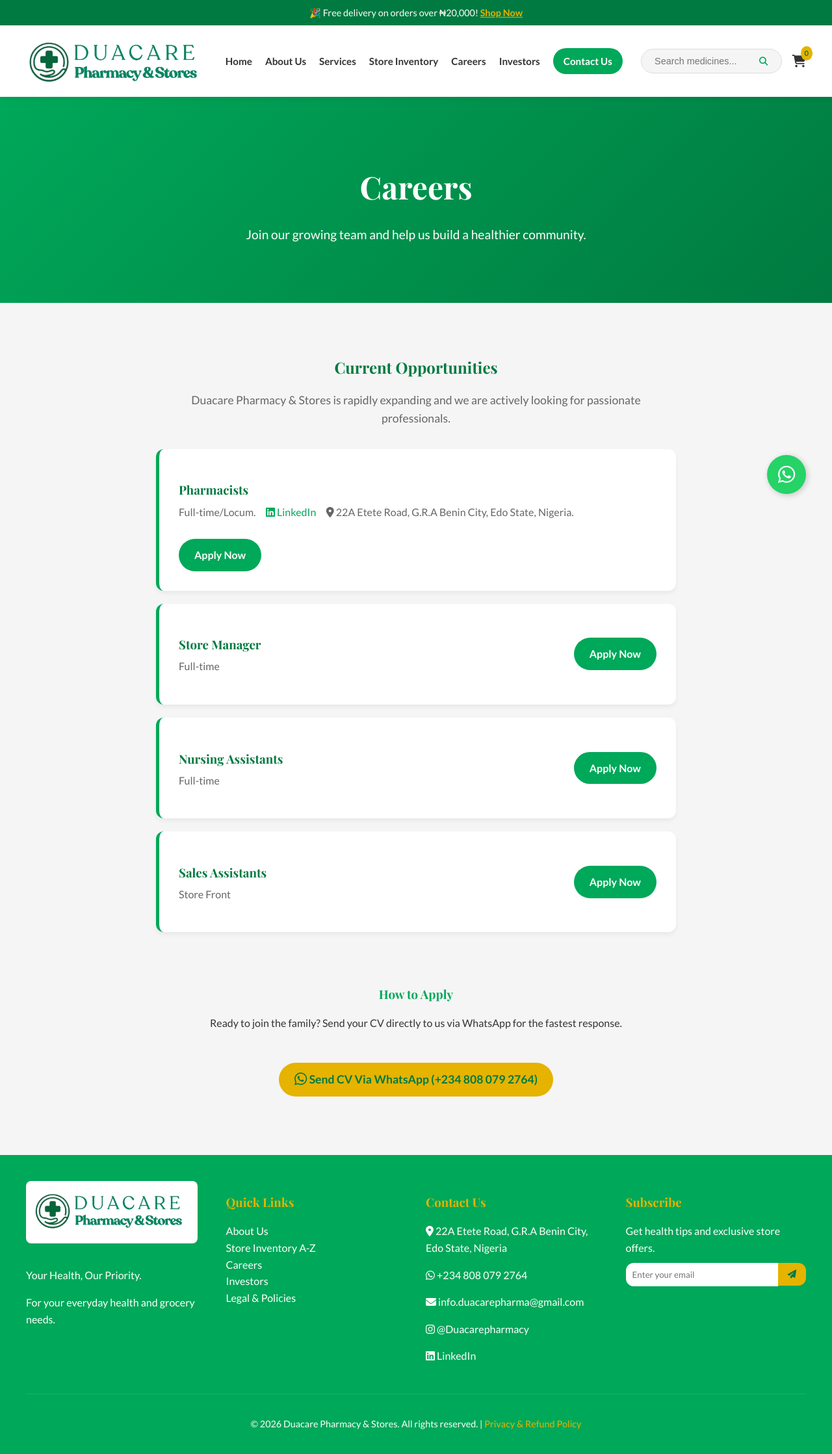
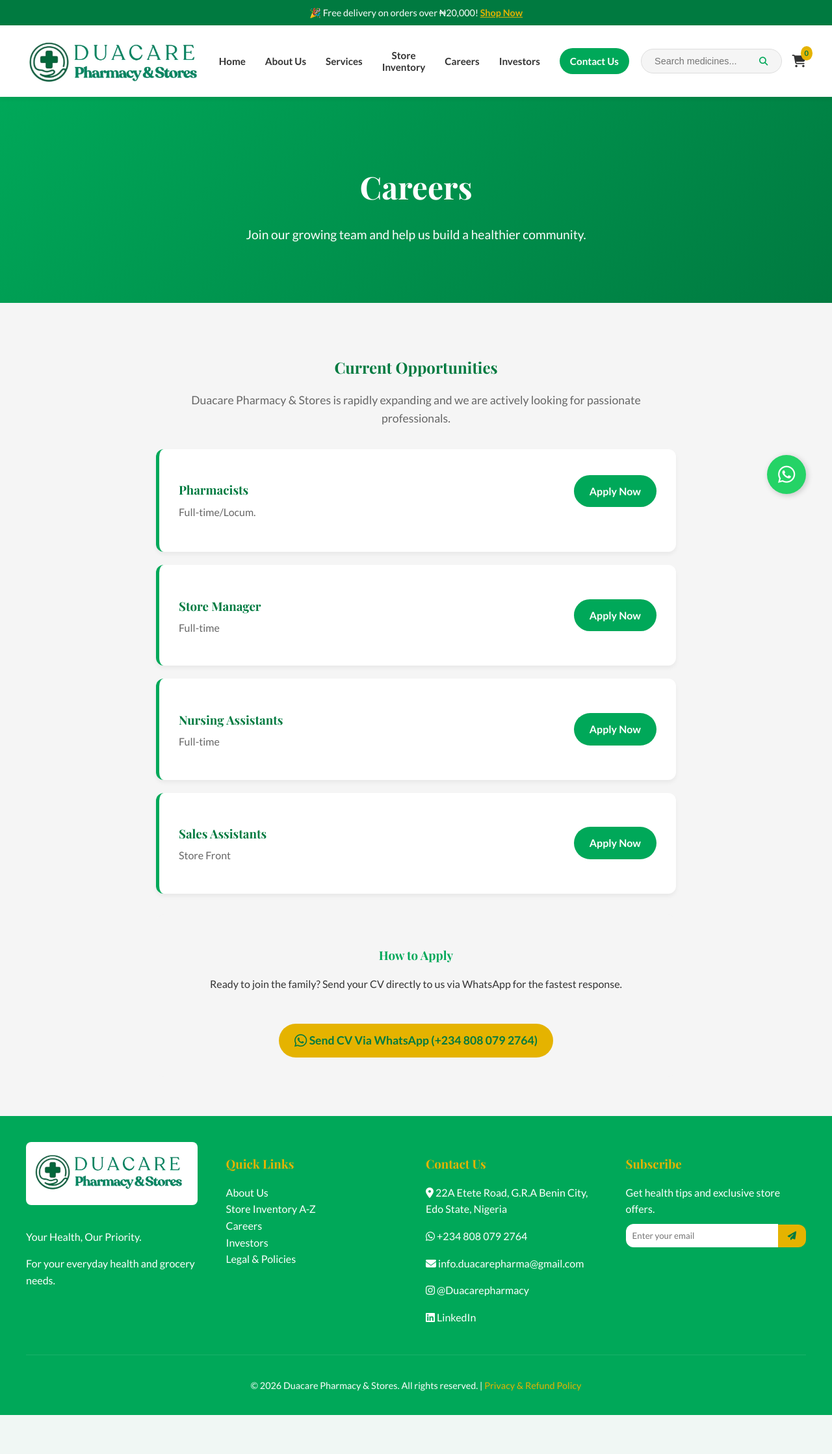
Before and after one commit to potecc/duacare-pharmacy, a Flask app: page /careers in a window 1280 px wide. Shown: the whole page at 65% size. After the commit the page ends 2177 px from the top, so only its background shows below. Run offline with Flask 3, Linux system fonts and the light colour scheme.

Commit message:
style: Clean up Careers layout & align Store Inventory nav spacing

```diff
--- a/pkg/static/style.css
+++ b/pkg/static/style.css
@@ -161,7 +161,8 @@
     list-style: none;
     margin: 0;
     padding: 0;
-    gap: 20px; /* Reduced gap from 30px to accommodate more items */
+    gap: 30px;
+    /* Restored to 30px since Store Inventory is on 2 lines */
     align-items: center;
     /* Perfectly sync vertical alignment */
     flex: 1;
@@ -172,7 +173,8 @@
 .navbar-menu li a {
     color: var(--text-primary);
     font-weight: 600;
-    font-size: 0.95rem; /* Reduced slightly to prevent wrapping */
+    font-size: 0.95rem;
+    /* Reduced slightly to prevent wrapping */
 }
 
 .navbar-menu li a:hover,
--- a/pkg/templates/base.html
+++ b/pkg/templates/base.html
@@ -64,7 +64,9 @@
                 <li><a href="{{ url_for('home') }}">Home</a></li>
                 <li><a href="{{ url_for('about') }}">About Us</a></li>
                 <li><a href="{{ url_for('services') }}">Services</a></li>
-                <li><a href="{{ url_for('inventory') }}">Store Inventory</a></li>
+                <li><a href="{{ url_for('inventory') }}"
+                        style="text-align: center; line-height: 1.2; display: inline-block; vertical-align: middle;">Store<br>Inventory</a>
+                </li>
                 <li><a href="{{ url_for('careers') }}">Careers</a></li>
                 <li><a href="{{ url_for('investors') }}">Investors</a></li>
                 <li><a href="{{ url_for('contact') }}" class="btn btn-primary"
--- a/pkg/templates/careers.html
+++ b/pkg/templates/careers.html
@@ -25,12 +25,7 @@
                     <div>
                         <h3 style="margin-bottom: 5px; color: var(--duacare-dark-green);">Pharmacists</h3>
                         <p style="margin-top: 0; color: var(--text-secondary); line-height: 1.8;">
-                            Full-time/Locum. &nbsp;&nbsp;&nbsp;
-                            <a href="https://www.linkedin.com/company/duacarepharmacy/" target="_blank"
-                                style="color: var(--duacare-green);"><i class="fa-brands fa-linkedin"></i> LinkedIn</a>
-                            &nbsp;&nbsp;&nbsp;
-                            <i class="fa-solid fa-location-dot"></i> 22A Etete Road, G.R.A Benin City, Edo State,
-                            Nigeria.
+                            Full-time/Locum.
                         </p>
                     </div>
                     <a href="https://wa.me/2348080792764" class="btn btn-primary" target="_blank"
```
